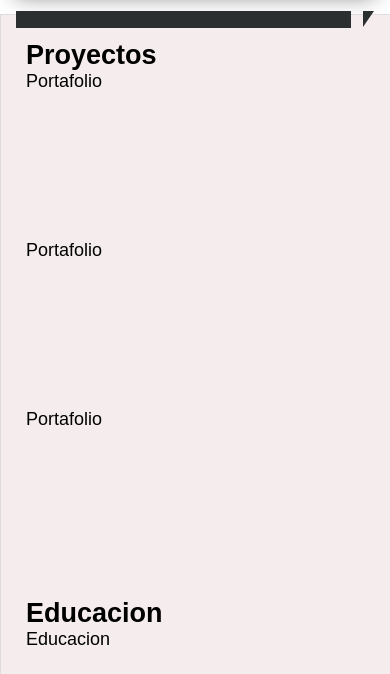
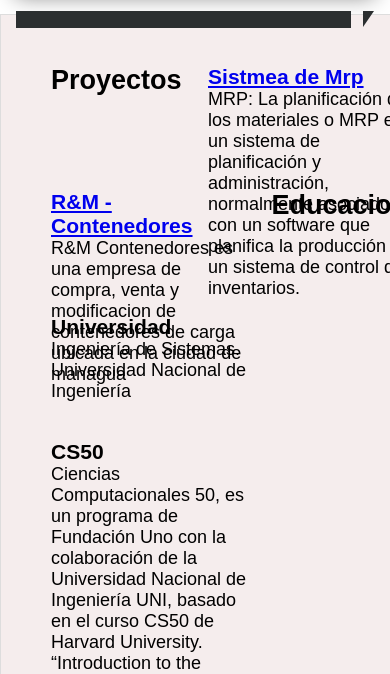
Before and after one commit to themuerte/cs50w-project0, a website: page portfolio.html in a window 390 px wide. Shown: the part 170-844 px from the top of the page. Drawn offline with Linux system fonts and the light colour scheme.

Commit message:
🚧 trabajando en portafolio

```diff
--- a/portfolio.html
+++ b/portfolio.html
@@ -36,20 +36,24 @@
    <div id="contenido">
        <div class="flex_container">
            <h2>Proyectos</h2>
+
             <div class="content">
-                Portafolio
+                <h3><a href="https://github.com/themuerte/sistema_mrp" target="__blank">Sistmea de Mrp</a></h3>
+                <p>MRP: La planificación de los materiales o MRP es un sistema de planificación y administración, normalmente asociado con un software que planifica la producción y un sistema de control de inventarios.</p>
             </div>
             <div class="content">
-                Portafolio
+                <h3><a href="https://github.com/themuerte/R-M-Contenedores" target="__blank">R&M - Contenedores</a></h3>
+                <p>R&M Contenedores es una empresa de compra, venta y modificacion de contenedores de carga ubicada en la ciudad de managua</p>
             </div>
-            <div class="content">
-                Portafolio
-            </div>
-
             <br>
             <h2>Educacion</h2>
             <div class="content">
-                Educacion
+                <h3>Universidad</h3>
+                <p>Ingeniería de Sistemas. Universidad Nacional de Ingeniería </p>
+            </div>
+            <div class="content">
+                <h3>CS50</h3>
+                <p>Ciencias Computacionales 50, es un programa de Fundación Uno con la colaboración de la Universidad Nacional de Ingeniería UNI, basado en el curso CS50 de Harvard University. “Introduction to the intellectual enterprises of computer science and the art of programming”. </p>
             </div>
        </div>
    </div>
--- a/styles/style.scss
+++ b/styles/style.scss
@@ -123,8 +123,8 @@
         padding: 30px;
 
         .content{
-            width: 20vw;
-            height: 20vh;
+            width: 200px;
+            height: 90px;
             text-align: left;
 
             .img_redes{
@@ -146,28 +146,41 @@
                 width: 100%;
                 border-collapse: collapse;
 
+                thead{
+                    th{
+                        text-align: center;
+                    }
+                }
+
                 th, td{
                     padding: 0;
+                    border: 1px solid black;
                 }
             }
         }
+
     }
 
+}
 
-    //para agrandar la letra y la imagen 1197px x 680px
-    @media screen and (min-width: 1400px ){
+@media screen and (min-width: 1400px ){
+    #contenido{
         font-size: 20px;
-    }
-
-    @media screen and (max-width: 826px) {
-
-        .flex_container{
-            padding: 5px;
-            flex-flow: column nowrap;
-        }
     }
 }
 
+@media screen and (max-width: 826px) {
+    #contenido{
+        height: 900px;
+    }
+
+    .flex_container{
+        padding: 5px;
+        height: 500px;
+        flex-flow: row wrap;
+        justify-content: start;
+    }
+}
 footer{
     width: 95vw;
     height: 5vh;
```
Also changed, not shown: index.html (+2 -0 lines), resdes.html (+1 -1 lines), styles/style.css, 1 other file.
